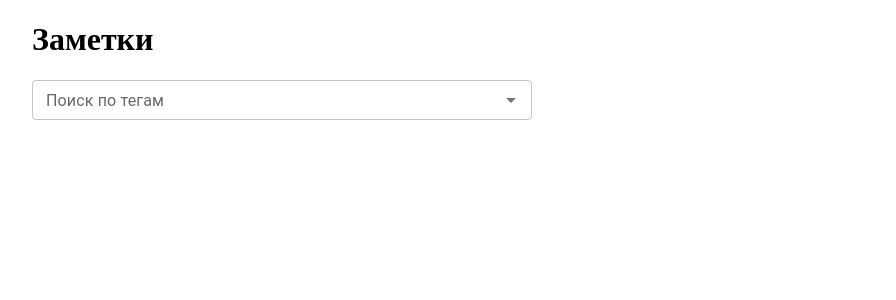
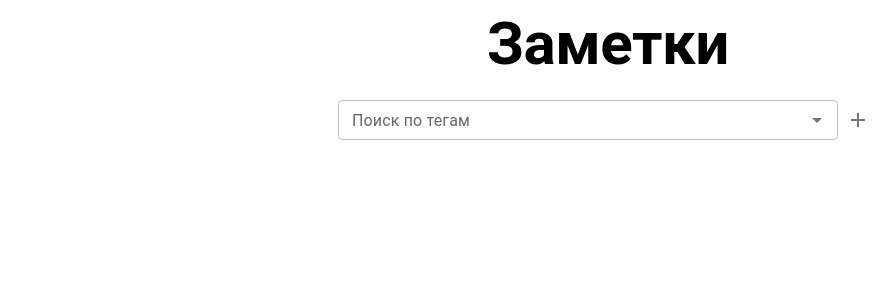
Before and after one commit to notsecret32/note-editor, a React (Create React App) app: page / in a window 1280 px wide. Shown: the top 300 px of the page, without its empty margins (32-928 px from the left). Built offline with nearby package versions, Linux system fonts and the light colour scheme.

Commit message:
feat: the appearance of the `Home` page has been improved

```diff
--- a/src/pages/Home.tsx
+++ b/src/pages/Home.tsx
@@ -1,15 +1,59 @@
-import { Container } from '@mui/material'
-import { NoteList, TagsSearch } from 'components'
-import React from 'react'
+import AddIcon from '@mui/icons-material/Add'
+import { Container, Grid, IconButton, Typography } from '@mui/material'
+import { AddNoteModal, NoteList, TagsSearch } from 'components'
+import { FC, useState } from 'react'
 
-export const Home: React.FC = () => {
+export const Home: FC = () => {
+  const [isAddNoteModalOpen, setIsAddNoteModalOpen] = useState(false)
+
+  const handleAddNoteModalOpen = () => {
+    setIsAddNoteModalOpen(true)
+  }
+
+  const handleAddNoteModalClose = () => {
+    setIsAddNoteModalOpen(false)
+  }
+
   return (
-    <Container>
-      <h1>Заметки</h1>
-      <div style={{ display: 'flex', flexDirection: 'column' }}>
-        <TagsSearch tags={['важно', 'допятницы']} />
-      </div>
-      <NoteList />
-    </Container>
+    <>
+      <Container>
+        <Grid container justifyContent="center">
+          <Grid item>
+            <Typography
+              variant="h2"
+              component="h1"
+              align="center"
+              sx={{
+                fontWeight: '700'
+              }}
+            >
+              Заметки
+            </Typography>
+          </Grid>
+          <Grid
+            item
+            xs={12}
+            sx={{
+              display: 'flex',
+              justifyContent: 'center',
+              alignItems: 'center',
+              margin: '20px 0'
+            }}
+          >
+            <TagsSearch />
+            <IconButton onClick={handleAddNoteModalOpen}>
+              <AddIcon />
+            </IconButton>
+          </Grid>
+          <Grid item>
+            <NoteList />
+          </Grid>
+        </Grid>
+      </Container>
+      <AddNoteModal
+        isOpen={isAddNoteModalOpen}
+        onClose={handleAddNoteModalClose}
+      />
+    </>
   )
 }
```
